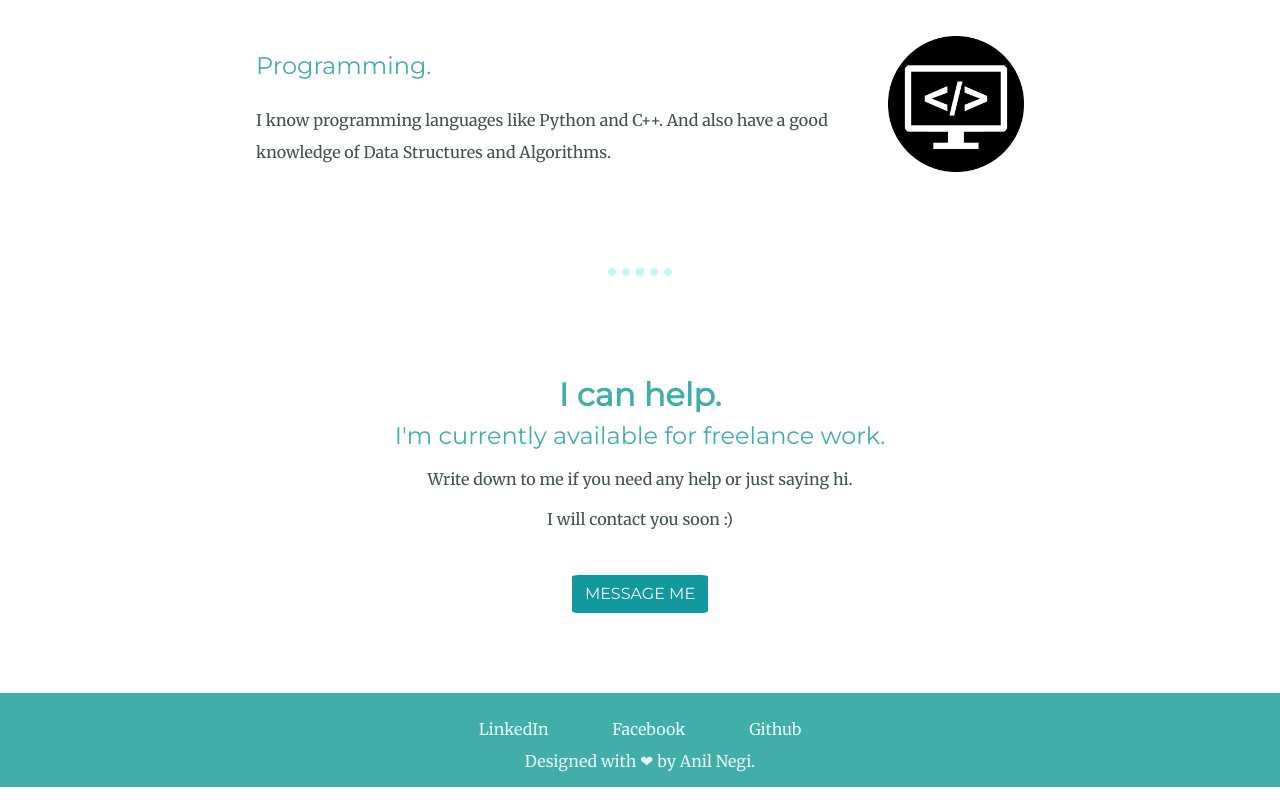
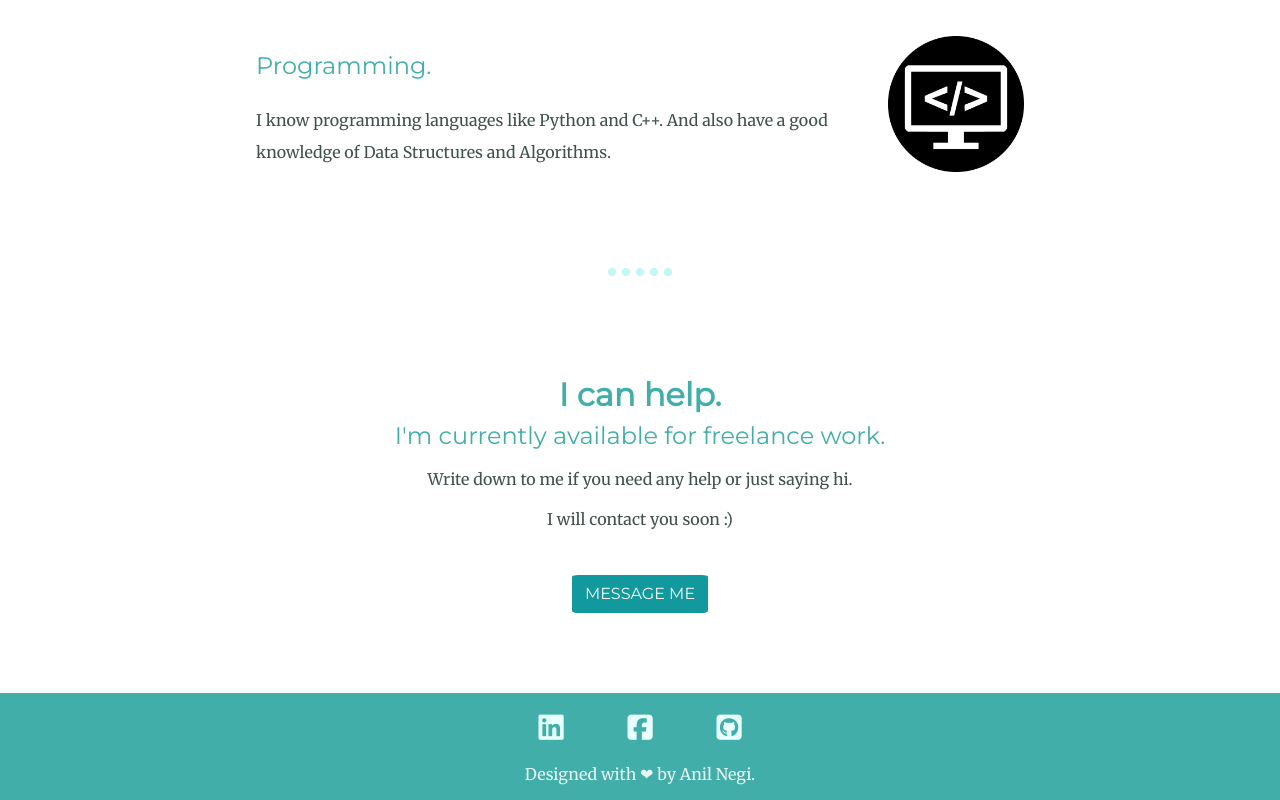
Before and after one commit to illusion001/my-site, a plain HTML site: page index.html in a window 1280 px wide. Shown: the part 1531-2331 px from the top of the page. Drawn offline with nearby package versions, Linux system fonts and the light colour scheme.

Commit message:
Replaced footer links with fontawesome icons

```diff
--- a/css/styles.css
+++ b/css/styles.css
@@ -1,10 +1,3 @@
-a{
-    text-decoration: solid;
-}
-a:hover{
-    color:  #213e3b;
-    text-decoration: solid;
-}
 
 body{
     margin: 0;
@@ -121,15 +114,8 @@ p{
     line-height: 2.5;
 }
 
-.footer-link{
-    display: inline-block;
-    margin: 0 30px;
-    color:  #e8ffff;
-    text-decoration: solid;
-}
-
 .last-p{
-    margin-bottom: 0;
+    margin: 10px auto 0;
     color: #EAF6F6;
 }
 
@@ -191,3 +177,18 @@ p{
     padding: 20px 0 10px;
     line-height: 2;
 }
+/* Favicon Used */
+.fab{
+    margin: 0 30px;
+    color:  #e8ffff;
+    font-size: 1.8rem;
+}
+.footer-lin-icon:hover{
+    color:  #0077b5;
+}
+.footer-fb-icon:hover{
+    color:  #3B5998;
+}
+.footer-git-icon:hover{
+    color:  #000000;
+}
--- a/index.html
+++ b/index.html
@@ -6,9 +6,12 @@
         <link rel="stylesheet" href="css/styles.css">
         <link rel="icon" href="images/favicon.ico">
         <link rel="preconnect" href="https://fonts.gstatic.com">
+        <!-- GOOGLE FONTS -->
         <link href="https://fonts.googleapis.com/css2?family=Great+Vibes&display=swap" rel="stylesheet">
         <link href="https://fonts.googleapis.com/css2?family=Merriweather&family=Montserrat&family=Sacramento&display=swap" rel="stylesheet">
-         <!--Bootstrap JavaScript -->
+        <!-- FONT AWESOME JS -->
+        <script src="https://kit.fontawesome.com/cb4e60d60d.js" crossorigin="anonymous"></script>
+        <!--Bootstrap JavaScript -->
         <!-- jQuery first, then Popper.js, then Bootstrap JS -->
         <script src="https://code.jquery.com/jquery-3.5.1.slim.min.js" integrity="sha384-DfXdz2htPH0lsSSs5nCTpuj/zy4C+OGpamoFVy38MVBnE+IbbVYUew+OrCXaRkfj" crossorigin="anonymous"></script>
         <script src="https://cdn.jsdelivr.net/npm/popper.js@1.16.0/dist/umd/popper.min.js" integrity="sha384-Q6E9RHvbIyZFJoft+2mJbHaEWldlvI9IOYy5n3zV9zzTtmI3UksdQRVvoxMfooAo" crossorigin="anonymous"></script>
@@ -80,9 +83,9 @@
 
 
           <div class="bottom-container">
-            <a class="footer-link" href="https://www.linkedin.com/in/negi-anil">LinkedIn</a>
-            <a class="footer-link" href="https://facebook.com/Negi.anil.07">Facebook</a>
-            <a class="footer-link" href="https://github.com/illusion001">Github</a>
+            <a class="footer-link" href="https://www.linkedin.com/in/negi-anil"><i class="fab fa-linkedin footer-lin-icon"></i></a>
+            <a class="footer-link" href="https://facebook.com/Negi.anil.07"><i class="fab fa-facebook-square footer-fb-icon"></i></a>
+            <a class="footer-link" href="https://github.com/illusion001"><i class="fab fa-github-square footer-git-icon"></i></a>
             <p class="last-p">Designed with ❤ by Anil Negi.</p>
           </div>
           <script src="index.js"></script>
```
